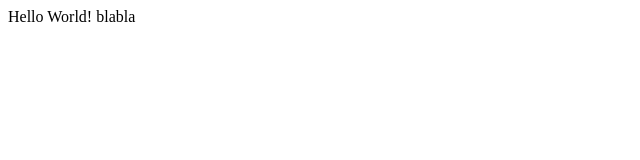
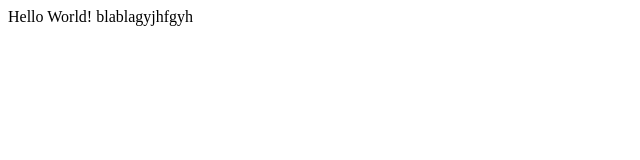
Before and after one commit to Bevet2/Project1, a plain HTML site: page index.html in a window 1280 px wide. Shown: the full height of the page, 0-640 px from the left. Drawn offline with Linux system fonts and the light colour scheme.

Commit message:
rajout de blalbla

```diff
--- a/index.html
+++ b/index.html
@@ -8,7 +8,7 @@
         <!-- TITRE -->
         <div>
             Hello World!
-            blabla
+            blablagyjhfgyh
         </div>
     </body>
 </html>
```
